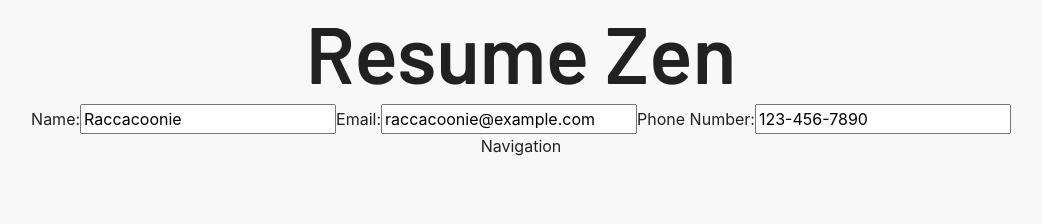
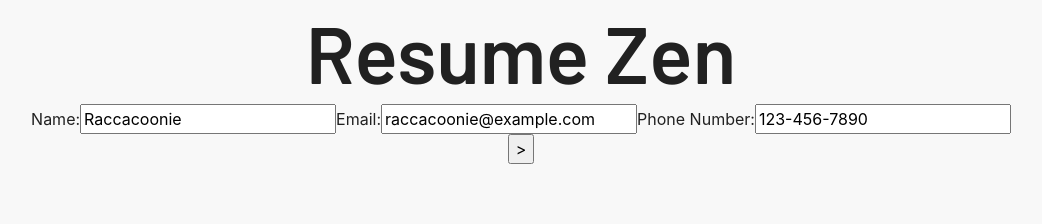
Before and after one commit to josephdanielm/resume-wizard, a React (Vite) app: page / in a window 1280 px wide. Shown: the top 224 px of the page, without its empty margins (119-1161 px from the left). Built offline with nearby package versions, Linux system fonts and the light colour scheme.

Commit message:
build out navigation component

```diff
--- a/src/components/utility/Navigation.jsx
+++ b/src/components/utility/Navigation.jsx
@@ -1,3 +1,23 @@
-export default function Navigation() {
-  return <>Navigation</>;
+export default function Navigation({
+  currentStep,
+  stepsLength,
+  setCurrentStep,
+}) {
+  function nextStep() {
+    setCurrentStep((prev) => Math.min(prev + 1, stepsLength - 1));
+  }
+  function prevStep() {
+    setCurrentStep((prev) => Math.max(prev - 1, 0));
+  }
+
+  return (
+    <div className="navigation-wrapper">
+      {currentStep > 0 && <button onClick={prevStep}>&lt;</button>}
+      {currentStep < stepsLength - 1 ? (
+        <button onClick={nextStep}>&gt;</button>
+      ) : (
+        <button onClick={submitForm}>Submit</button>
+      )}
+    </div>
+  );
 }
```
